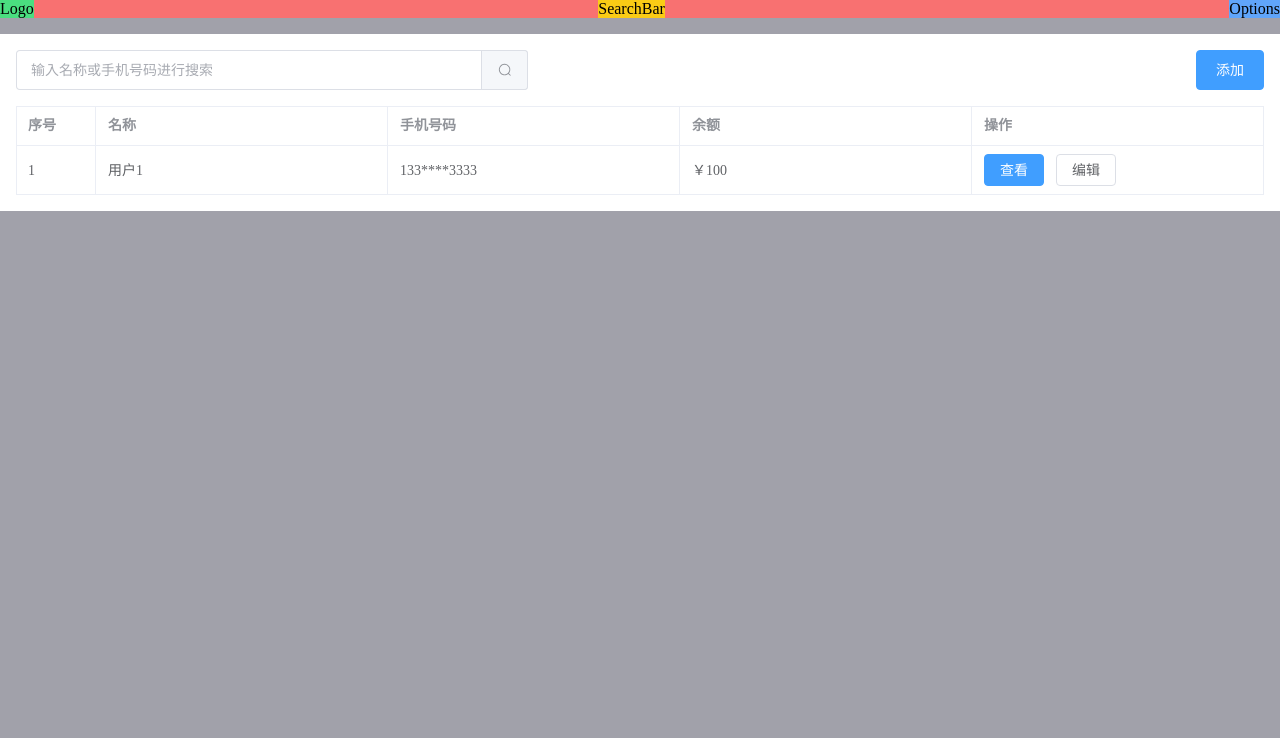
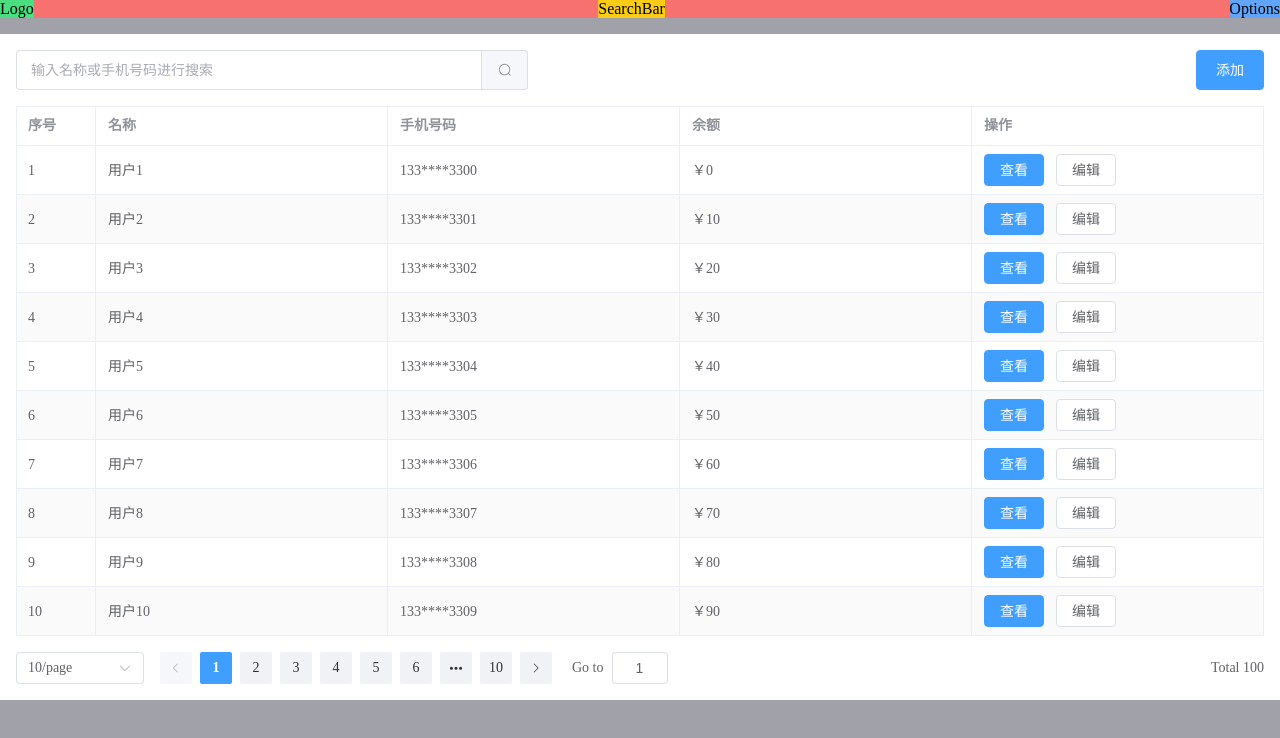
Before and after one commit to mrchar/zzplant-client, a Vue app: page /#/accounts in a window 1280 px wide. Shown: the top 738 px of the page. Built offline with nearby package versions, Linux system fonts and the light colour scheme.

Commit message:
添加分页器

```diff
--- a/src/views/Accounts.vue
+++ b/src/views/Accounts.vue
@@ -1,22 +1,45 @@
 <script lang="ts" setup>
-import {ref} from "vue"
+import {computed, onBeforeMount, ref} from "vue"
 import Account from "../types/account"
 import {Search} from "@element-plus/icons-vue"
 
-const searchKey = ref("mobileNumber")
+const allAccounts = ref<Array<Account>>([])
 
-const accounts = ref<Array<Account>>([
-  {
-    id: "1111",
-    password: "xxxxx",
-    profile: {id: "11111", name: "用户1", gender: "男", mobileNumber: "13333333333"},
-    balance: 100
+const pagination = ref({
+  pageSize: 10,
+  currentPage: 1,
+})
+
+const accounts = computed(() => {
+  const pageSize = pagination.value.pageSize
+  const currentPage = pagination.value.currentPage
+  const start = (currentPage - 1) * pageSize
+  const end = start + pageSize
+  return allAccounts.value.slice(start, end)
+})
+
+onBeforeMount(() => {
+  for (let i: number = 0; i < 100; i++) {
+    allAccounts.value.push(
+        {
+          id: i.toString(),
+          password: "xxxxx",
+          profile: {
+            id: i.toString(),
+            name: "用户" + (i + 1),
+            gender: "男",
+            mobileNumber: "133333333" + i.toString().padStart(2, '0')
+          },
+          balance: i * 10
+        }
+    )
   }
-])
+})
 </script>
 
 <template>
   <div class="w-full h-full box-border p-4 flex flex-col gap-4">
+    <!--Header-->
     <div class="flex gap-4 justify-between">
       <el-input
           placeholder="输入名称或手机号码进行搜索"
@@ -29,6 +52,7 @@ const accounts = ref<Array<Account>>([
       </el-input>
       <el-button type="primary" size="large" @click="$message('正在开发中...')">添加</el-button>
     </div>
+    <!--Table-->
     <el-table stripe border :data="accounts">
       <el-table-column label="序号" type="index" width="80"></el-table-column>
       <el-table-column label="名称" prop="profile.name"></el-table-column>
@@ -47,5 +71,13 @@ const accounts = ref<Array<Account>>([
         <el-button @click="$message('正在开发中...')">编辑</el-button>
       </el-table-column>
     </el-table>
+    <!--Pagination-->
+    <el-pagination
+        background
+        v-model:page-size="pagination.pageSize"
+        v-model:current-page="pagination.currentPage"
+        :total="allAccounts.length"
+        layout="sizes, prev, pager, next, jumper, ->, total">
+    </el-pagination>
   </div>
 </template>
```
